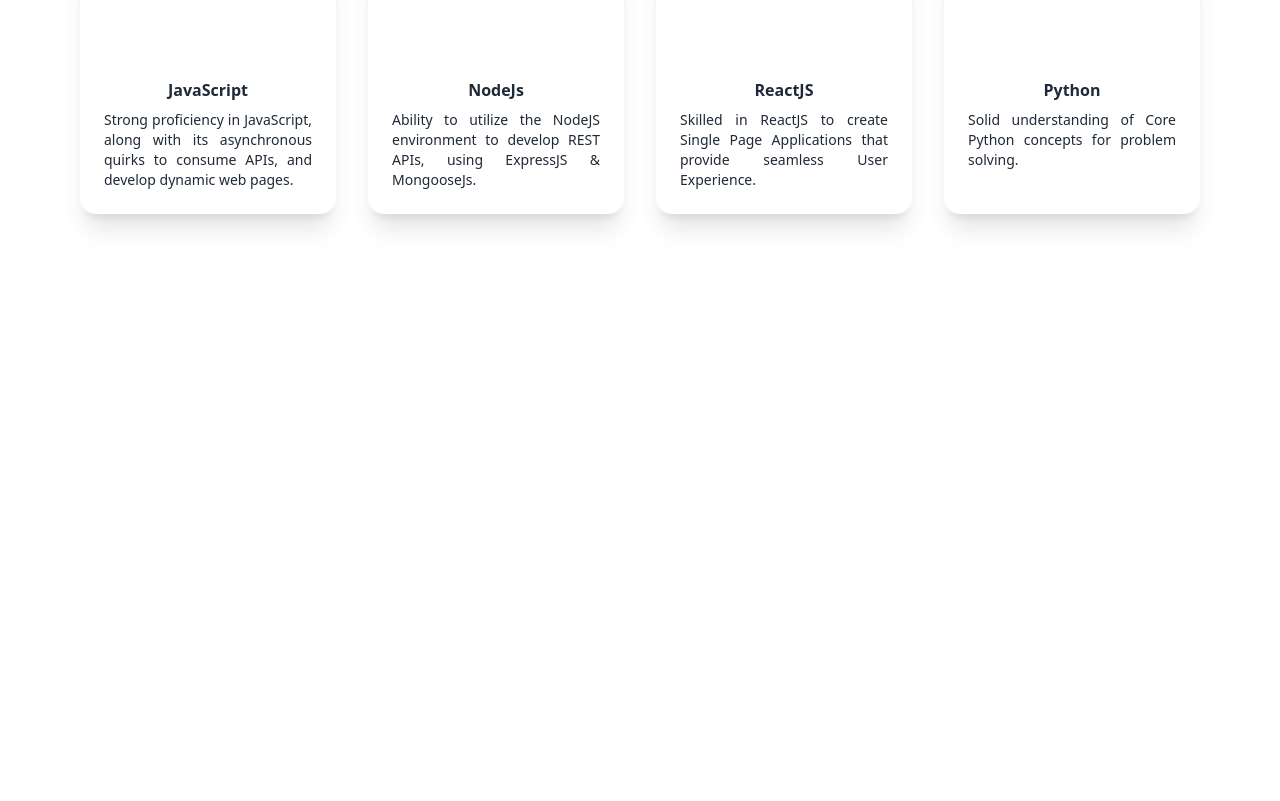
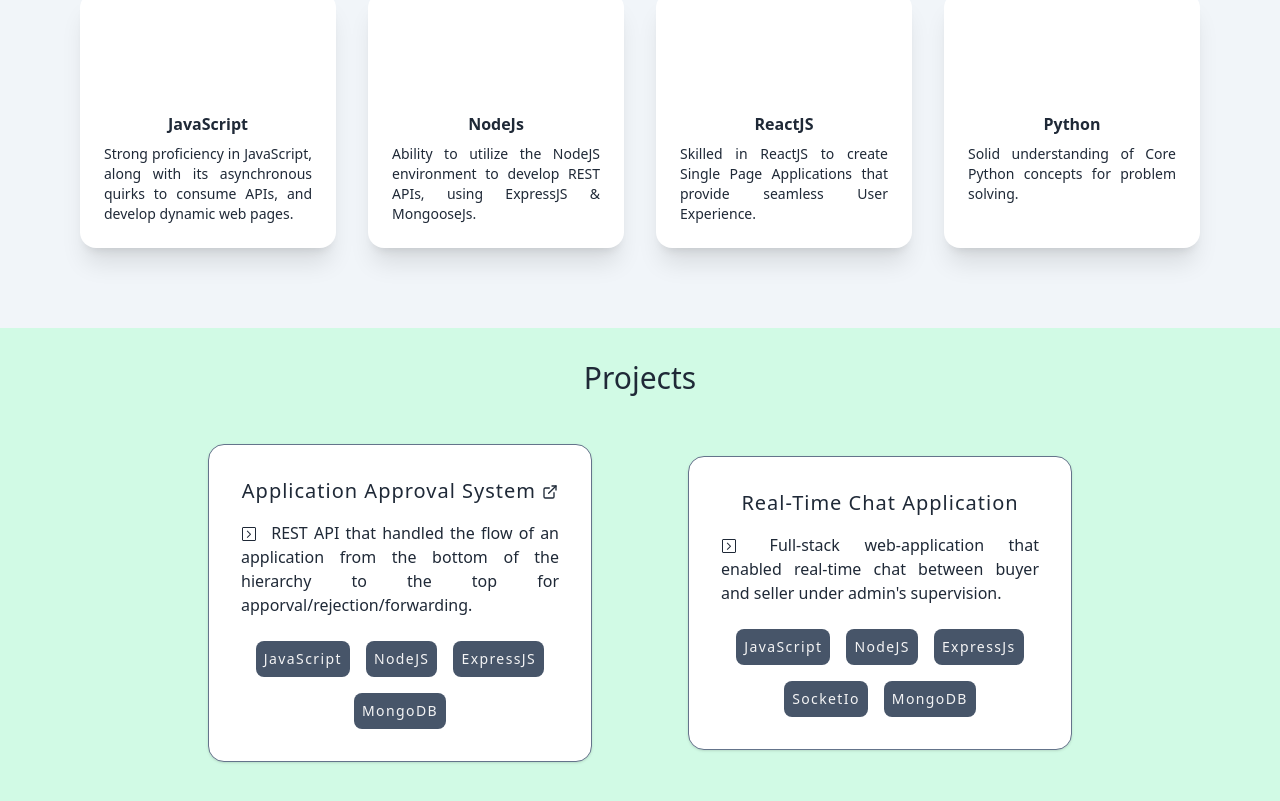
Before and after one commit to mainlycricket/Portfolio, a React (Vite) app: page / in a window 1280 px wide. Shown: the part 1473-2274 px from the top of the page. Before the commit the page ends 1735 px from the top, so only its background shows below. Built offline with nearby package versions, Linux system fonts and the light colour scheme; some icons are missing.

Commit message:
Added Projects

```diff
--- a/src/App.jsx
+++ b/src/App.jsx
@@ -1,4 +1,4 @@
-import { Hero, Navbar, Skills, Experience } from "./components";
+import { Hero, Navbar, Skills, Experience, Projects } from "./components";
 
 const App = () => {
   return <>
@@ -6,6 +6,7 @@ const App = () => {
   <Hero />
   <Experience />
   <Skills />
+  <Projects />
   </>;
 };
 export default App;
--- a/src/components/Experience.jsx
+++ b/src/components/Experience.jsx
@@ -3,14 +3,14 @@ import { experiences } from '../data';
 
 const Experience = () => {
   return (
-    <section id="experience" className="p-8">
+    <section id="experience" className="bg-slate-100 p-8">
       <h3 className='text-center text-3xl font-medium'>Work Experience</h3>
 
-      <div className="my-12 flex flex-row flex-wrap gap-8 items-center justify-center">
+      <div className="my-12 flex flex-row flex-wrap gap-12 items-center justify-center md:gap-x-24">
         {experiences.map((experience) => {
           const { id, title, company, duration, info } = experience;
           return (
-            <div key={id} className="card w-96 px-4 py-8 bg-base-100 shadow">
+            <div key={id} className="card w-96 px-4 py-8 bg-base-100 border border-slate-500 shadow">
               <h3 className="text-center text-xl font-medium tracking-wider">
                 {title}
               </h3>
--- a/src/components/Hero.jsx
+++ b/src/components/Hero.jsx
@@ -17,7 +17,7 @@ const Hero = () => {
             <h3 className="mb-4 text-4xl font-bold">
               I'm <span className="text-emerald-600">Tushar</span>
             </h3>
-            <p className="mt-4">
+            <p className="mt-12 sm:mt-4">
               <VscTerminal className="inline-block font-bold mr-2" />
               Computer Science Student
             </p>
@@ -35,7 +35,7 @@ const Hero = () => {
             </p>
           </div>
           {/* SOCIALS */}
-          <div className='flex justify-center gap-x-8 sm:justify-start mt-4'>
+          <div className='flex justify-center gap-x-8 sm:justify-start mt-12 sm:mt-4'>
             {socials.map((social) => {
               const { id, icon, url } = social;
               return (
--- /dev/null
+++ b/src/components/Projects.jsx
@@ -0,0 +1,51 @@
+import { VscTerminal } from 'react-icons/vsc';
+import { FiExternalLink } from 'react-icons/fi';
+import { projects } from '../data';
+
+const Projects = () => {
+  return (
+    <section id="projects" className="bg-emerald-100 p-8">
+      <h3 className="text-center text-3xl font-medium">Projects</h3>
+
+      <div className="my-12 flex flex-row flex-wrap gap-12 items-center justify-center md:gap-x-24">
+        {projects.map((project) => {
+          const { id, title, info, techStack, link } = project;
+          return (
+            <div
+              key={id}
+              className="card w-96 px-4 py-8 bg-base-100 border border-slate-500 shadow"
+            >
+              <h3 className="text-center text-xl font-medium tracking-wider">
+                {title}{' '}
+                {link && (
+                  <a href={link} target="_black">
+                    <FiExternalLink className="inline-block h-4 w-4" />
+                  </a>
+                )}
+              </h3>
+              <div className="card-body mt-4 gap-y-6 py-0 px-4">
+                {info.map((point, index) => (
+                  <p key={index} className="text-justify">
+                    <VscTerminal className="inline-block mr-2 text-justify" />{' '}
+                    {point}
+                  </p>
+                ))}
+                <div className="flex flex-wrap align-center justify-center gap-4">
+                  {techStack.map((stack, index) => (
+                    <span
+                      key={index}
+                      className="inline-block p-2 text-sm rounded-lg bg-slate-600 text-zinc-100  tracking-widest"
+                    >
+                      {stack}
+                    </span>
+                  ))}
+                </div>
+              </div>
+            </div>
+          );
+        })}
+      </div>
+    </section>
+  );
+};
+export default Projects;
--- a/src/components/Skills.jsx
+++ b/src/components/Skills.jsx
@@ -2,7 +2,7 @@ import { skills } from '../data';
 
 const Skills = () => {
   return (
-    <section id="skills">
+    <section id="skills" className="bg-slate-100 p-8">
       <h3 className="text-center text-3xl font-medium">Skills</h3>
       <div className="my-12 flex flex-row flex-wrap gap-8 items-center justify-center">
         {skills.map((skill) => {
--- a/src/components/index.js
+++ b/src/components/index.js
@@ -2,3 +2,4 @@ export { default as Navbar } from './Navbar';
 export { default as Skills } from './Skills';
 export { default as Hero } from './Hero';
 export { default as Experience } from './Experience';
+export { default as Projects } from './Projects';
--- a/src/data.jsx
+++ b/src/data.jsx
@@ -110,4 +110,23 @@ export const experiences = [
   },
 ];
 
-export const projects = [];
+export const projects = [
+  {
+    id: nanoid(),
+    title: 'Application Approval System',
+    info: [
+      'REST API that handled the flow of an application from the bottom of the hierarchy to the top for apporval/rejection/forwarding.',
+    ],
+    techStack: ['JavaScript', 'NodeJS', 'ExpressJS', 'MongoDB'],
+    link: 'https://documenter.getpostman.com/view/20410939/2s8Z6zzXDp',
+  },
+  {
+    id: nanoid(),
+    title: 'Real-Time Chat Application',
+    info: [
+      "Full-stack web-application that enabled real-time chat between buyer and seller under admin's supervision.",
+    ],
+    techStack: ['JavaScript', 'NodeJS', 'ExpressJs', 'SocketIo', 'MongoDB'],
+    link: null,
+  },
+];
```
